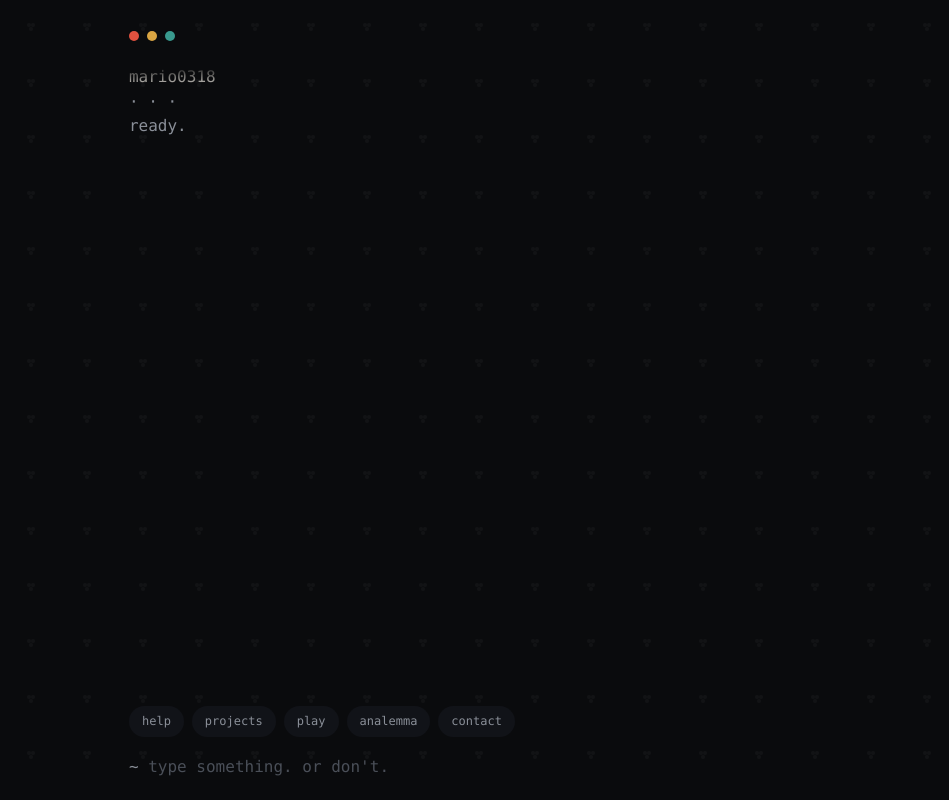
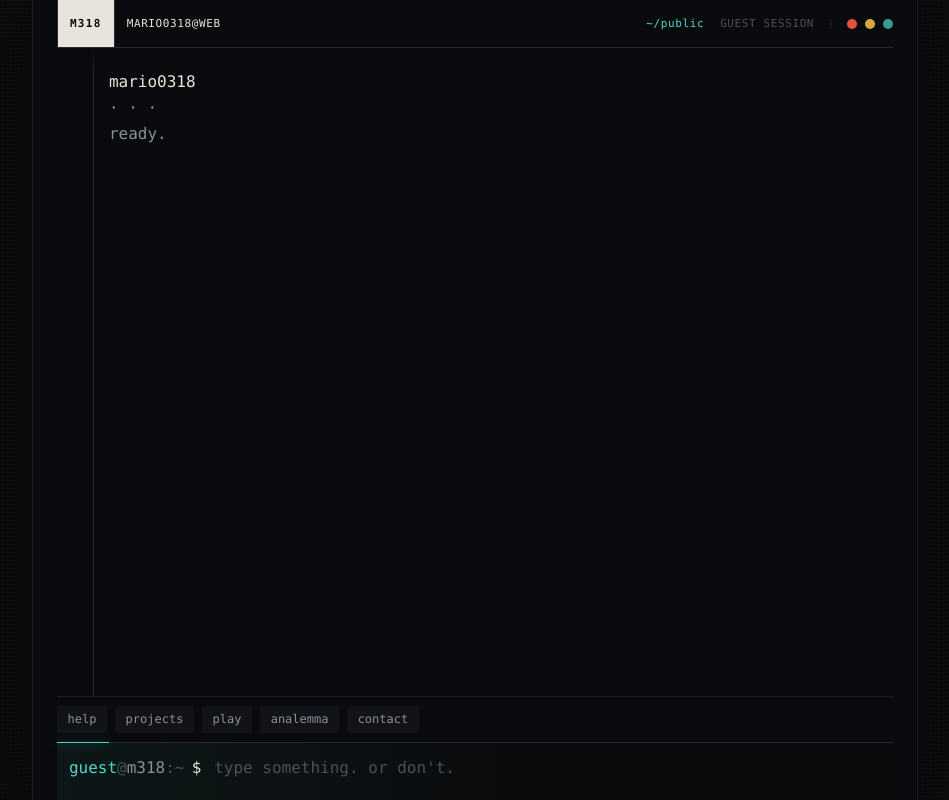
Before and after one commit to mario0318/mario0318, a website with bundled scripts: page public/index.html in a window 1280 px wide. Shown: the whole page, without its empty margins (165-1114 px from the left). Built offline with nearby package versions, Linux system fonts and the light colour scheme; no server answers.

Commit message:
Make terminal shell feel more authentic

```diff
--- a/public/index.html
+++ b/public/index.html
@@ -22,14 +22,22 @@
 
   <main id="term" class="term" hidden>
     <header class="term-head">
-      <div class="dots idle" role="img" aria-label="status indicator">
-        <span class="dot d1"></span><span class="dot d2"></span><span class="dot d3"></span>
+      <div class="term-id" aria-label="mario0318 web terminal">
+        <span class="term-mark" aria-hidden="true">M318</span>
+        <span class="term-session">mario0318@web</span>
+      </div>
+      <div class="term-status">
+        <span class="term-path" aria-hidden="true">~/public</span>
+        <span class="term-mode">guest session</span>
+        <div class="dots idle" role="img" aria-label="terminal ready">
+          <span class="dot d1"></span><span class="dot d2"></span><span class="dot d3"></span>
+        </div>
       </div>
     </header>
     <div id="out" class="term-out" role="log" aria-live="polite" aria-atomic="false"></div>
     <div id="chips" class="chips" role="listbox" aria-label="command suggestions"></div>
     <form id="prompt" class="term-prompt">
-      <span class="ps1" aria-hidden="true">~</span>
+      <span class="ps1" aria-hidden="true"><span class="ps1-user">guest</span><span class="ps1-at">@</span><span class="ps1-host">m318</span><span class="ps1-path">:~</span><span class="ps1-char">$</span></span>
       <input id="cmd" type="text" autocomplete="off" autocapitalize="off" spellcheck="false"
              enterkeyhint="go" aria-label="terminal command input"
              placeholder="type something. or don't.">
--- a/public/terminal.css
+++ b/public/terminal.css
@@ -7,6 +7,7 @@
   --bg-pattern:  rgba(255,255,255,0.03);
   --surface:     #111318;
   --surface-hi:  #181b22;
+  --rule:        #252a32;
 
   --text:        #e8e4dc;
   --text-dim:    #8a8f98;
@@ -56,9 +57,10 @@ html, body {
 }
 
 body {
-  background-image: url("assets/dots-tile.svg");
-  background-repeat: repeat;
-  background-size: 56px 56px;
+  background-image:
+    linear-gradient(rgba(255,255,255,.012) 1px, transparent 1px),
+    linear-gradient(90deg, rgba(255,255,255,.009) 1px, transparent 1px);
+  background-size: 4px 4px;
 }
 
 :focus-visible {
@@ -84,22 +86,70 @@ body {
   display: flex;
   flex-direction: column;
   height: 100dvh;
-  max-width: 76ch;
+  max-width: 92ch;
   margin: 0 auto;
-  padding: 0 1.25rem;
+  padding: 0 1.5rem;
+  border-inline: 1px solid color-mix(in srgb, var(--rule) 58%, transparent);
+  background: color-mix(in srgb, var(--bg) 96%, transparent);
+  box-shadow: 0 0 80px rgba(0,0,0,.38);
 }
 .term[hidden] { display: none; }
 
 .term-head {
-  padding: 1.5rem 0 1rem;
+  min-height: 48px;
+  padding: 0;
   flex: none;
+  display: flex;
+  align-items: stretch;
+  justify-content: space-between;
+  border-bottom: 1px solid var(--rule);
+  color: var(--text-dim);
+  font-size: 11px;
+  letter-spacing: .055em;
+  text-transform: uppercase;
+}
+
+.term-id,
+.term-status {
+  display: flex;
+  align-items: center;
+}
+
+.term-id { gap: .75rem; }
+.term-status { gap: 1rem; }
+
+.term-mark {
+  align-self: stretch;
+  display: grid;
+  place-items: center;
+  padding-inline: .75rem;
+  border-inline: 1px solid var(--rule);
+  color: var(--bg);
+  background: var(--text);
+  font-weight: 800;
+  letter-spacing: .12em;
+}
+
+.term-session { color: var(--text); }
+.term-path { color: var(--dot-3); text-transform: none; }
+.term-mode { color: var(--text-ghost); }
+
+.dots {
+  padding-left: 1rem;
+  border-left: 1px solid var(--rule);
 }
 
 .term-out {
   flex: 1 1 auto;
   overflow-y: auto;
   overflow-x: hidden;
-  padding-bottom: .5rem;
+  padding: 1.35rem 0 .75rem 3.25rem;
+  background-image: linear-gradient(90deg,
+    transparent 0,
+    transparent 2.25rem,
+    var(--rule) 2.25rem,
+    var(--rule) calc(2.25rem + 1px),
+    transparent calc(2.25rem + 1px));
   scrollbar-width: thin;
   scrollbar-color: var(--text-ghost) transparent;
   -webkit-mask-image: linear-gradient(to bottom, transparent 0, #000 24px);
@@ -111,11 +161,19 @@ body {
 .line {
   white-space: pre-wrap;
   word-break: break-word;
-  margin: 0;
+  margin: 0 0 .08rem;
+  min-height: 1.5em;
+  position: relative;
   animation: line-in var(--t-med) var(--ease) both;
 }
 .line.dim { color: var(--text-dim); }
 .line.echo { color: var(--text-dim); }
+.line.echo::before {
+  content: "›";
+  position: absolute;
+  right: calc(100% + 1rem);
+  color: var(--dot-3);
+}
 .line.shiver { animation: line-in var(--t-med) var(--ease) both, shiver var(--t-fast) var(--ease) 2; }
 
 @keyframes line-in {
@@ -139,12 +197,31 @@ body {
   flex: none;
   display: flex;
   align-items: baseline;
-  gap: .6rem;
-  padding: .6rem 0 1.25rem;
-  padding-bottom: calc(1.25rem + env(safe-area-inset-bottom, 0px));
-  border-top: 1px solid transparent;
+  gap: .8rem;
+  min-height: 58px;
+  padding: .8rem .75rem;
+  padding-bottom: calc(.8rem + env(safe-area-inset-bottom, 0px));
+  border-top: 1px solid var(--rule);
+  background:
+    linear-gradient(90deg, color-mix(in srgb, var(--dot-3) 6%, transparent), transparent 55%),
+    var(--bg);
+  position: relative;
 }
-.ps1 { color: var(--text-dim); user-select: none; }
+.term-prompt::before {
+  content: "";
+  position: absolute;
+  left: 0;
+  top: -1px;
+  width: 3.25rem;
+  height: 1px;
+  background: var(--dot-3);
+  box-shadow: 0 0 12px color-mix(in srgb, var(--dot-3) 70%, transparent);
+}
+.ps1 { color: var(--text-dim); user-select: none; white-space: nowrap; }
+.ps1-user { color: var(--dot-3); }
+.ps1-at, .ps1-path { color: var(--text-ghost); }
+.ps1-host { color: var(--text-dim); }
+.ps1-char { color: var(--text); margin-left: .45rem; }
 
 #cmd {
   flex: 1;
@@ -166,7 +243,8 @@ body {
   gap: .5rem;
   overflow-x: auto;
   scroll-snap-type: x proximity;
-  padding-bottom: .5rem;
+  padding: .55rem 0;
+  border-top: 1px solid color-mix(in srgb, var(--rule) 60%, transparent);
   scrollbar-width: none;
 }
 .chips::-webkit-scrollbar { display: none; }
@@ -178,8 +256,8 @@ body {
   background: var(--surface);
   color: var(--text-dim);
   border: 1px solid transparent;
-  border-radius: 999px;
-  padding: .3rem .75rem;
+  border-radius: 2px;
+  padding: .22rem .6rem;
   font: inherit;
   font-size: var(--fs-small);
   cursor: pointer;
@@ -374,7 +452,16 @@ body.panel-open .term-prompt { padding: 1rem 0; }
 .lab-btn:hover { color: var(--text); }
 
 @media (max-width: 640px) {
-  .term { padding: 0 1rem; }
-  .term-head { padding: 1rem 0 .75rem; }
-  .term-prompt { position: sticky; bottom: 0; background: var(--bg); }
+  .term { padding: 0 .75rem; border-inline: 0; }
+  .term-head { min-height: 42px; }
+  .term-mode, .term-path { display: none; }
+  .term-mark { margin-left: -.75rem; }
+  .term-out { padding-left: 1.4rem; background-position-x: -1rem; }
+  .term-prompt { position: sticky; bottom: 0; margin-inline: -.75rem; padding-inline: .75rem; }
+  .ps1-user, .ps1-at, .ps1-host { display: none; }
+  .ps1-path { color: var(--dot-3); }
 }
+
+@media (prefers-reduced-motion: reduce) {
+  .term-prompt::before { box-shadow: none; }
+}
```
